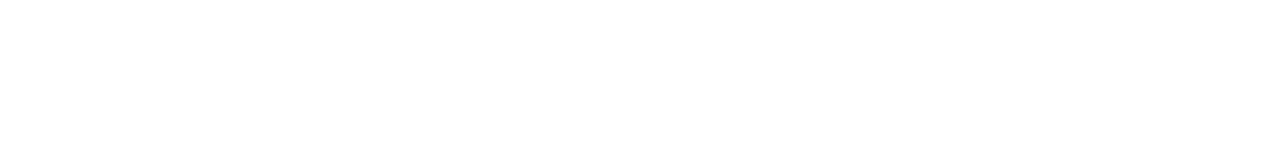
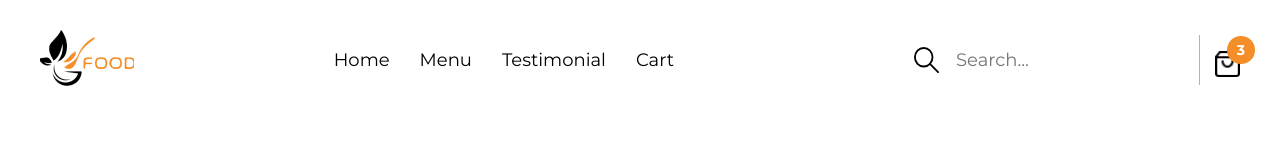
Before and after one commit to Ahammad204/Food_Delivery, a plain HTML site: page index.html in a window 1280 px wide. Drawn offline with Linux system fonts and the light colour scheme.

Commit message:
make responsive navbar

```diff
--- /dev/null
+++ b/JS/main.js
@@ -0,0 +1,13 @@
+// Toggle Menu icon for Mobile
+document.addEventListener("DOMContentLoaded", function () {
+  const menuIcon = document.getElementById("menu-icon");
+  const navigation = document.querySelector(".navigation");
+
+
+  menuIcon.addEventListener("click", toggleNavElements);
+
+  function toggleNavElements() {
+    navigation.classList.toggle("active");
+
+  }
+});
--- /dev/null
+++ b/Styles/header.css
@@ -0,0 +1,111 @@
+/* Navbar Style */
+
+.nav {
+  display: flex;
+  justify-content: space-between;
+  align-items: center;
+}
+.navigation {
+  display: flex;
+  gap: 240px;
+  align-items: center;
+}
+
+.nav_option {
+  display: flex;
+  list-style: none;
+  gap: 30px;
+  font-size: 18px;
+  font-weight: 600;
+}
+.nav_option li {
+  cursor: pointer;
+}
+.nav_search {
+  display: flex;
+  gap: 5px;
+  align-items: center;
+}
+.nav_search input {
+  padding: 2px;
+  border: none;
+  outline: none;
+  font-size: 18px;
+  background-color: transparent;
+  margin: 0px 10px;
+}
+.nav_search img {
+  width: 25px;
+  height: 26px;
+  flex-shrink: 0;
+  cursor: pointer;
+}
+.vertical-hr {
+  width: 1px;
+  height: 50px;
+  margin: 0px 10px;
+  background-color: black;
+  border: none;
+  opacity: 0.3;
+}
+.cart-container {
+  position: relative;
+  display: inline-block;
+}
+
+.cart-icon {
+  font-size: 48px;
+  color: #333;
+}
+
+.cart-badge {
+  position: absolute;
+  top: 5px;
+  right: -15px;
+  background-color: var(--primary-color);
+  color: white;
+  border-radius: 50%;
+  padding: 5px 10px;
+  font-size: 14px;
+  font-weight: bold;
+}
+
+.menu-icon img {
+  width: 25px;
+  height: 26px;
+  cursor: pointer;
+}
+
+@media only screen and (min-width: 200px) and (max-width: 576px) {
+  .navigation {
+    display: none;
+  }
+
+  .menu-icon {
+    display: block;
+  }
+
+  .navigation.active {
+    display: flex;
+    flex-direction: column;
+    position: absolute;
+    top: 150px;
+    left: 0;
+    background-color: white;
+    width: 100%;
+    gap: 20px;
+  }
+
+  .nav_option li {
+    margin: 10px 0;
+  }
+  .nav_option {
+    flex-direction: column;
+    gap: 10px;
+  }
+  .nav_search {
+    display: flex;
+    gap: 2px;
+    align-items: center;
+  }
+}
--- a/Styles/root.css
+++ b/Styles/root.css
@@ -0,0 +1,31 @@
+
+@import url('https://fonts.googleapis.com/css2?family=Montserrat:ital,wght@0,100..900;1,100..900&display=swap');
+
+:root{
+    --font-primary-color: #000000;
+    --primary-color: #F48E28;
+}
+
+*{
+    padding: 0;
+    margin: 0;
+    font-family: "Montserrat", sans-serif;
+    font-weight: 400;
+    color: var(--font-primary-color);
+}
+
+.container{
+    padding: 30px 40px;
+}
+
+.titles{
+ margin: 30px 0px;
+ font-size: 40px;
+}
+
+.hidden{
+    display: none;
+}
+a{
+    text-decoration: none;
+}
--- a/index.html
+++ b/index.html
@@ -6,7 +6,48 @@
     <link rel="shortcut icon" href="./Resources/fav.png" type="image/x-icon" />
     <!-- Style Link -->
     <link rel="stylesheet" href="./Styles/root.css" />
+    <link rel="stylesheet" href="./Styles/header.css" />
     <title>Food Delivery</title>
   </head>
-  <body></body>
+  <body>
+    <!-- Header Section Start -->
+    <header class="header container">
+      <!-- Navbar Section Start -->
+      <nav class="nav">
+        <div class="nav-logo">
+          <img src="./Resources/navbar/logo.png" alt="" />
+        </div>
+       <div class="navigation">
+        <div class="nav_options">
+          <ul class="nav_option">
+            <li><a href="./index.html">Home</a></li>
+            <li>Menu</li>
+            <li>Testimonial</li>
+            <li>Cart</li>
+          </ul>
+        </div>
+        <div class="nav_search">
+          <img src="./Resources/navbar/searchIcon.svg" alt="" />
+          <input type="search" placeholder="Search..." />
+          <hr class="vertical-hr" />
+          <div class="cart-container">
+            <i class="cart-icon"
+              ><img src="./Resources/navbar/search.png" alt=""
+            /></i>
+
+            <span class="cart-badge">3</span>
+          </div>
+        </div>
+       </div>
+        <div id="menu-icon" class="menu-icon hidden">
+          <img src="./Resources/navbar/menu.png" alt="">
+        </div>
+      </nav>
+      <!-- Navbar Section End -->
+    </header>
+    <!-- Header Section End -->
+
+    <!-- JS Connection -->
+     <script src="./JS/main.js"></script>
+  </body>
 </html>
```
Also changed, not shown: Resources/navbar/cartNumber.png (added), Resources/navbar/logo.png (added), Resources/navbar/menu.png (added), Resources/navbar/search.png (added), Resources/navbar/searchIcon.svg (added).
